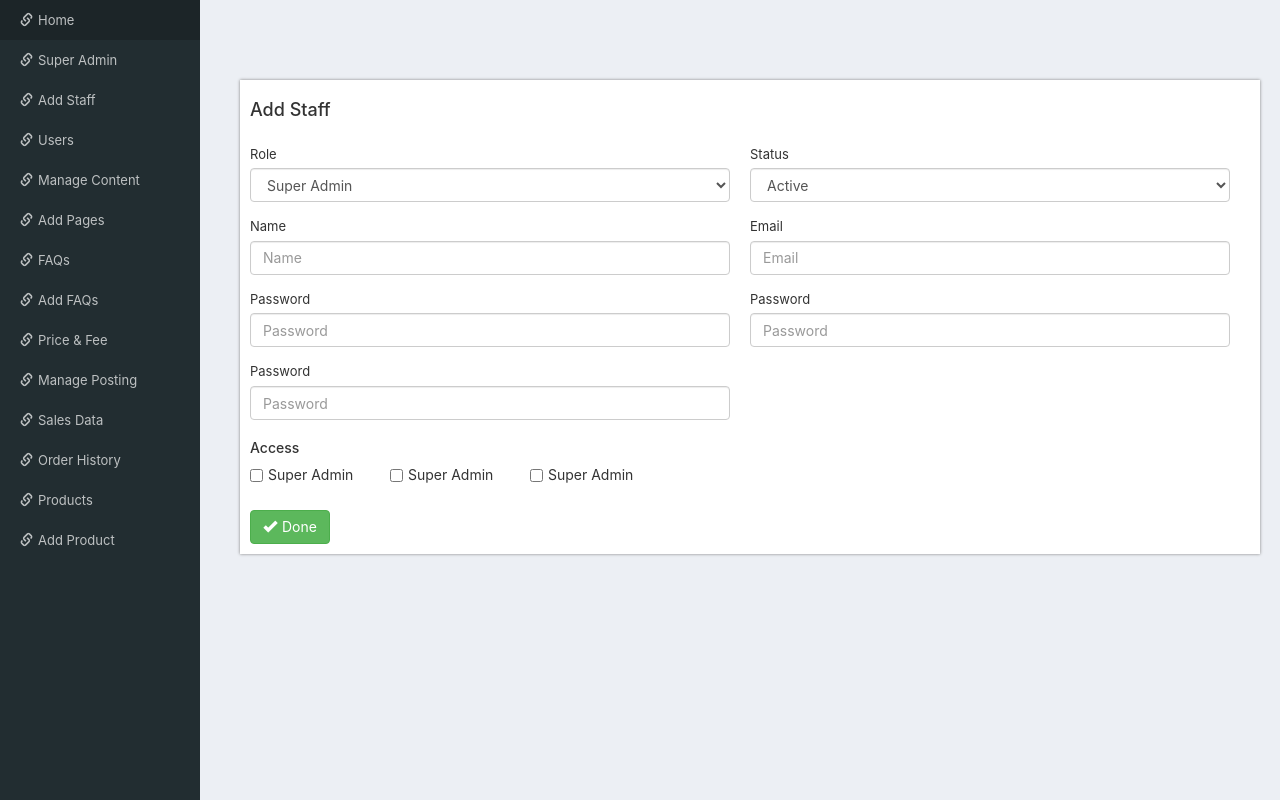
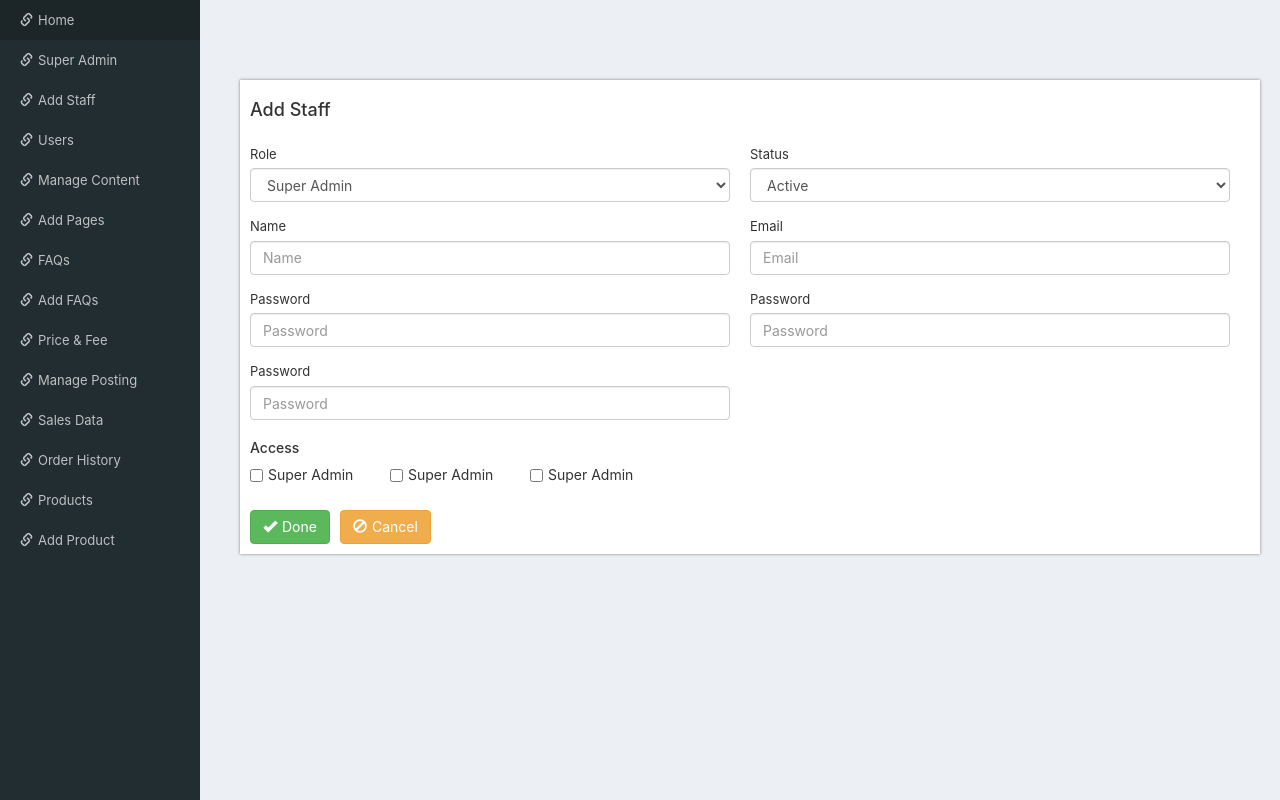
Before and after one commit to alinauroz/gogo-image, a React (Create React App) app in the folder admin/: page / in a window 1280 px wide. Built offline with nearby package versions, Linux system fonts and the light colour scheme.

Commit message:
feat: add privilges added

```diff
--- a/admin/src/components/pages/AddStaff.jsx
+++ b/admin/src/components/pages/AddStaff.jsx
@@ -3,6 +3,20 @@ import React from 'react'
 import Field from '../unit/Field'
 
 export default function () {
+
+    const [formData, setFormData] = React.useState({});
+    const [priviliges, setPriviliges] = React.useState({});
+
+    const handleRoles = (e) => {
+        let isChecked = e.target.checked;
+        let id_ = e.target.id;
+        if (isChecked) {
+            setPriviliges({... priviliges, [id_]: true});
+        }
+        else {
+            setPriviliges({... priviliges, [id_]: false })
+        }
+    }
 
     return (
         <div className = 'card'>
@@ -60,15 +74,15 @@ export default function () {
 
                 <h5 style = {{marginTop: 20}}>Access</h5>
                 <div style = {{minWidth: 140, display: 'inline-block'}}>
-                    <input type = 'checkbox' id = 'cb-super-admin'/>
+                    <input type = 'checkbox' id = 'cb-super-admin' onClick = {handleRoles} />
                     <label for = 'cb-super-admin' style = {{fontWeight: 'normal', verticalAlign: 'top', marginLeft: 5}}>Super Admin</label>
                 </div>
                 <div style = {{minWidth: 140, display: 'inline-block'}}>
-                    <input type = 'checkbox' id = 'cb-super-admin'/>
+                    <input type = 'checkbox' id = 'cb-add-staff' onClick = {handleRoles} />
                     <label for = 'cb-super-admin' style = {{fontWeight: 'normal', verticalAlign: 'top', marginLeft: 5}}>Super Admin</label>
                 </div>
                 <div style = {{minWidth: 140, display: 'inline-block'}}>
-                    <input type = 'checkbox' id = 'cb-super-admin'/>
+                    <input type = 'checkbox' id = 'cb-user' onClick = {handleRoles} />
                     <label for = 'cb-super-admin' style = {{fontWeight: 'normal', verticalAlign: 'top', marginLeft: 5}}>Super Admin</label>
                 </div>
                 <div style = {{marginTop: 20}}>
@@ -80,6 +94,15 @@ export default function () {
                         <i class="glyphicon glyphicon-ok" style = {{marginRight: 5}}></i>
                         Done
                     </button>
+                    <button
+                        type = 'button'
+                        value = 'Done'
+                        className = 'btn btn-warning'
+                        style = {{marginLeft: 10}}
+                    >
+                        <i class="glyphicon glyphicon-ban-circle" style = {{marginRight: 5}}></i>
+                        Cancel
+                    </button>
                 </div>
             </div>
         </div>
```
